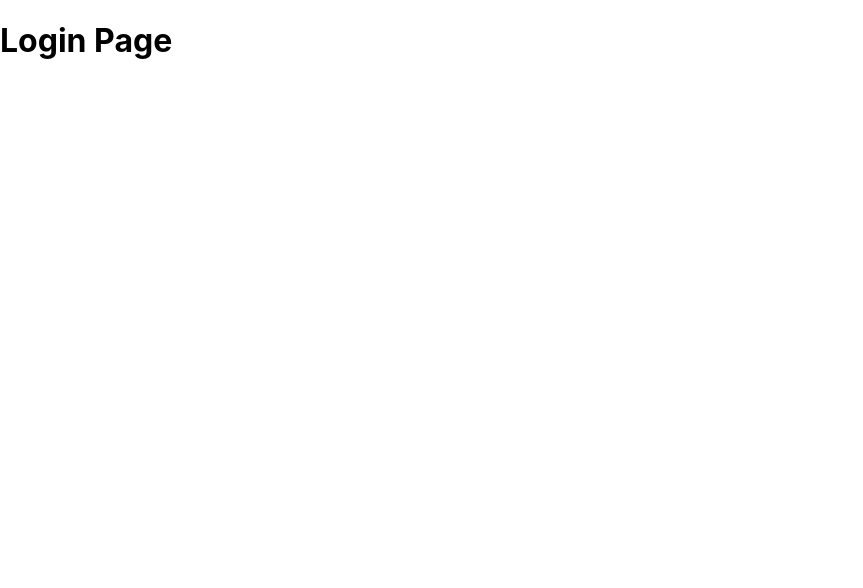
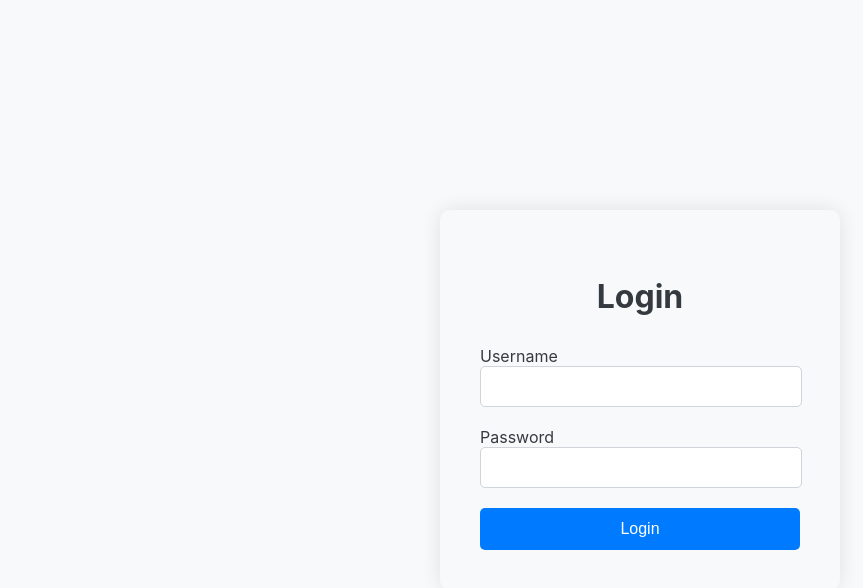
Before and after one commit to onesinus/reactjs-job-portal, a React (Create React App) app: page / in a window 1280 px wide. Shown: the top 588 px of the page, without its empty margins (0-863 px from the left). Built offline with nearby package versions, Linux system fonts and the light colour scheme.

Commit message:
design login form

```diff
--- /dev/null
+++ b/src/pages/LoginPage.css
@@ -0,0 +1,74 @@
+/* src/pages/LoginPage.css */
+
+.container {
+  height: 100vh;
+  display: flex;
+  justify-content: center;
+  align-items: center;
+  background-color: #f8f9fa;
+}
+
+.card {
+  width: 400px;
+  border: none;
+  border-radius: 10px;
+  box-shadow: 0 0 20px rgba(0, 0, 0, 0.1);
+}
+
+.card-body {
+  padding: 40px;
+}
+
+.card-title {
+  font-size: 2rem;
+  color: #343a40;
+  text-align: center;
+  margin-bottom: 30px;
+}
+
+.form-label {
+  font-size: 1rem;
+  color: #343a40;
+}
+
+.input-group {
+  margin-bottom: 20px;
+}
+
+.form-control {
+  border: 1px solid #ced4da;
+  border-radius: 5px;
+  padding: 12px;
+  width: calc(100% - 24px); /* Adjusted width */
+  transition: border-color 0.2s ease-in-out;
+}
+
+.form-control:focus {
+  border-color: #80bdff;
+  outline: none;
+}
+
+.btn-primary {
+  background-color: #007bff;
+  border: none;
+  border-radius: 5px;
+  font-size: 1rem;
+  padding: 12px;
+  width: 100%;
+  cursor: pointer;
+  transition: background-color 0.2s ease-in-out;
+  color: white;
+}
+
+.btn-primary:hover {
+  background-color: #0056b3;
+}
+
+.btn-primary:focus {
+  outline: none;
+}
+
+.btn-primary:disabled {
+  background-color: #b3b3b3;
+  cursor: not-allowed;
+}
--- a/src/pages/LoginPage.js
+++ b/src/pages/LoginPage.js
@@ -1,12 +1,39 @@
 // src/pages/LoginPage.js
 
 import React from 'react';
+import './LoginPage.css';
 
 function LoginPage() {
   return (
-    <div>
-      <h1>Login Page</h1>
-      {/* Add your login form here */}
+    <div className="container">
+      <div className="row justify-content-center mt-5">
+        <div className="col-md-6">
+          <div className="card">
+            <div className="card-body">
+              <h2 className="card-title text-center mb-4">Login</h2>
+              <form>
+                <div className="mb-3">
+                  <div className="input-group">
+                    <label htmlFor="username" className="form-label">Username</label>
+                    <br/>
+                    <input type="text" className="form-control" id="username" />
+                  </div>
+                </div>
+                <div className="mb-3">
+                  <div className="input-group">
+                    <label htmlFor="password" className="form-label">Password</label>
+                    <br/>
+                    <input type="password" className="form-control" id="password" />
+                  </div>
+                </div>
+                <div className="d-grid">
+                  <button type="submit" className="btn btn-primary btn-block">Login</button>
+                </div>
+              </form>
+            </div>
+          </div>
+        </div>
+      </div>
     </div>
   );
 }
```
